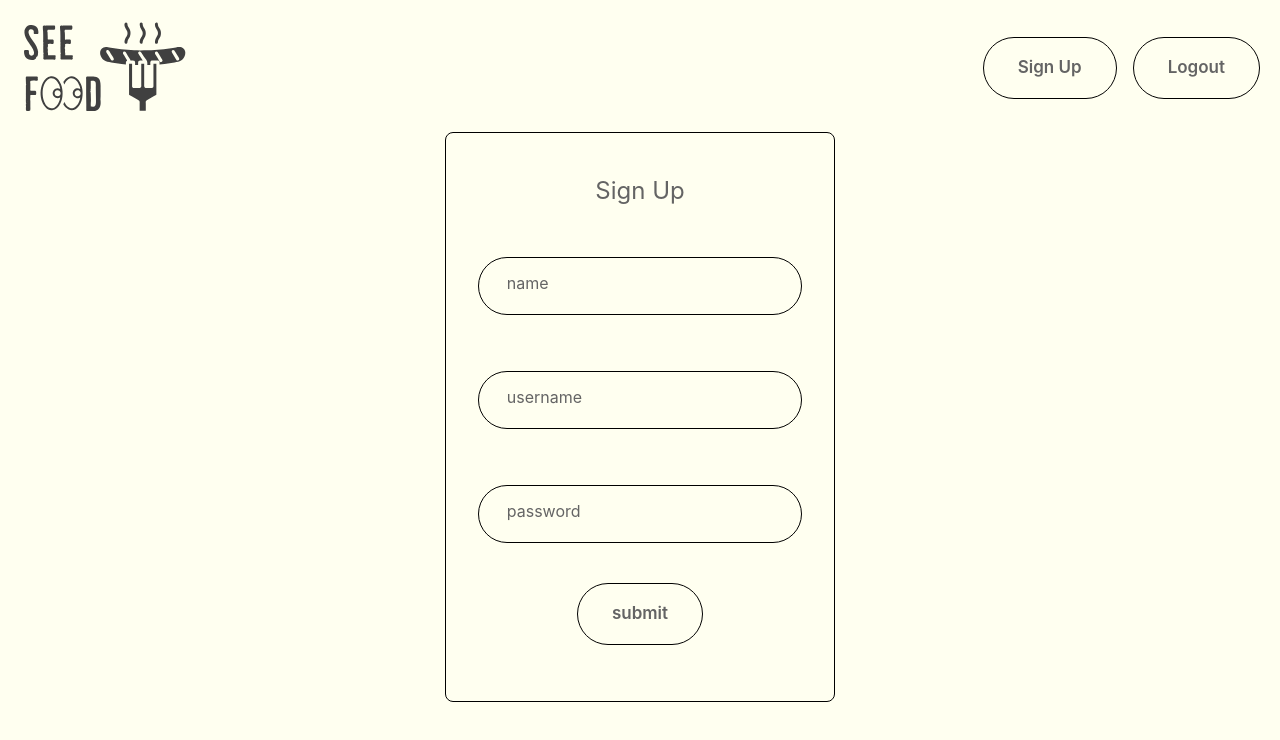
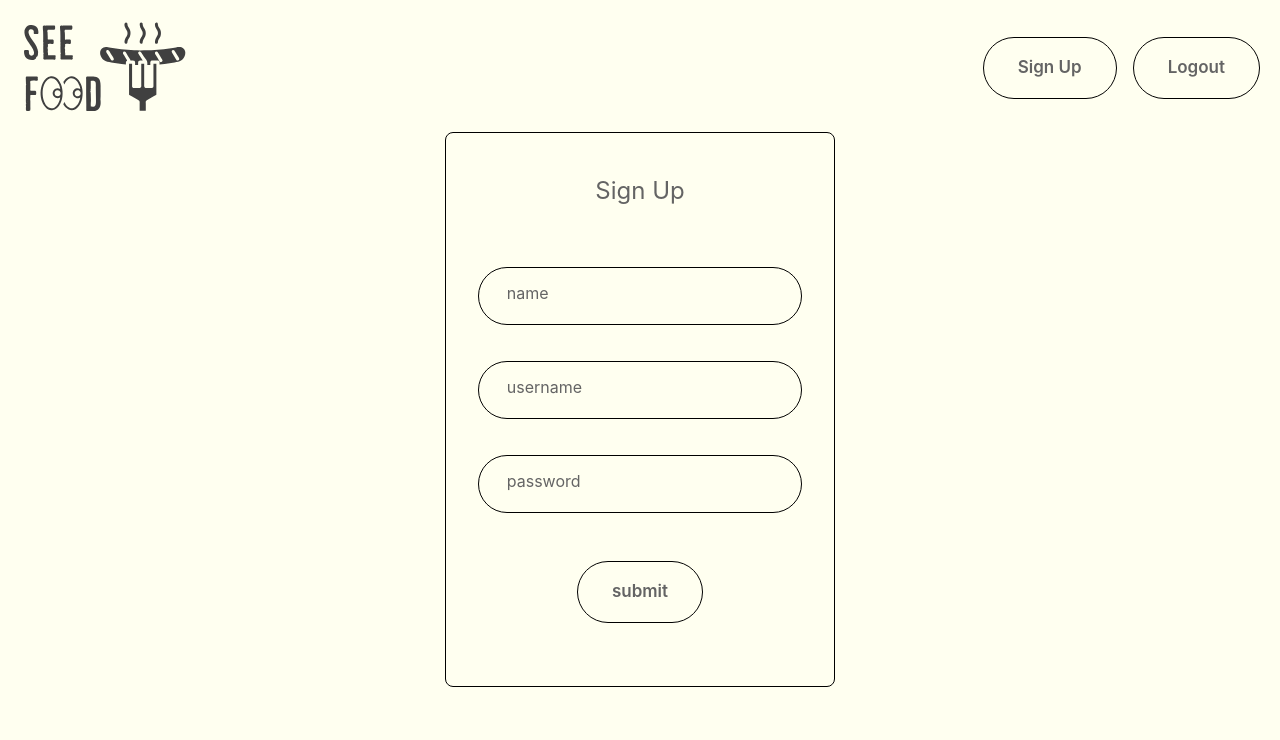
Before and after one commit to kylegothman/see-food, a React (Create React App) app: page / in a window 1280 px wide. Shown: the top 740 px of the page. Built offline with nearby package versions, Linux system fonts and the light colour scheme.

Commit message:
fixed mored css bugs in register card. Began moving psuedo elements to the js file

```diff
--- a/src/components/registerCard/RegisterCard.js
+++ b/src/components/registerCard/RegisterCard.js
@@ -7,13 +7,17 @@ import NavButton from '../ui/button/Button';
 export function RegisterCard() {
     return (
         <Center bg='yellow.50'>
-        <Box className='card'>
+        <Box className='card'
+                       _hover={{
+                        transform: 'translateY(-4px) translateX(-2px)',
+                        backgroundColor: '#FCD035',
+                        shadow: '2px 5px 0 0 black' }}>
             <Box className="header">
                 <h2>Sign Up</h2>
             </Box>
-            <Box className="username">
-                <input className="username__input" type="text" name="name" autoComplete="off" required />
-                <label className="username__label" htmlFor="username">name</label>
+            <Box className="name">
+                <input className="name__input" type="text" name="name" autoComplete="off" required />
+                <label className="name__label" htmlFor="name">name</label>
             </Box>
             <Box className="pw">
                 <input className="pw__input" type="text" name="name" autoComplete="off" required />
@@ -23,7 +27,7 @@ export function RegisterCard() {
                 <input className="pw__input" type="text" name="name" autoComplete="off" required />
                 <label className="pw__label" htmlFor="password">password</label>
             </Box>
-            <Box m={10}>
+            <Box p={8}>
             <NavButton name='submit' />
             </Box>
         </Box>
--- a/src/components/registerCard/registerCard.css
+++ b/src/components/registerCard/registerCard.css
@@ -18,32 +18,19 @@
   font-size: 1.5em;
 }
 
-.card:hover {
-  transform: translateY(-4px) translateX(-2px);
-  background-color: #FCD035;
-  box-shadow: 2px 5px 0 0 black;
-}
-
 .card:focus-within {
   transform: translateY(-4px) translateX(-2px);
   background-color: #FCD035;
   box-shadow: 2px 5px 0 0 black;
 }
-
-.card:hover input {
-  border: 1px solid black;
-}
-
-.card:hover label {
-  color: rgb(100, 100, 100);
-}
-
-.username {
+.name {
+  padding-top: 10px;
+  margin: 1em 0 1em 0;
   max-width: 100%;
   position: relative;
 }
 
-.username__input {
+.name__input {
   background-color: #FFFFF0;
   border: 1px solid black;
   color: black;
@@ -57,36 +44,36 @@
   width: 100%;
 }
 
-.username__input:hover {
+.name__input:hover {
   transform: translateY(-4px) translateX(-2px);
   border: 1px solid black;
   box-shadow: 2px 5px 0 0 black;
   background-color: #FFFFF0;
 }
 
-.username__input:active {
+.name__input:active {
   transform: translateY(2px) translateX(1px);
   box-shadow: 0 0 0 0 black;
   background-color: #FFFFF0;
 }
 
-.username__input:focus {
+.name__input:focus {
   transform: translateY(-4px) translateX(-2px);
   border: 1px solid black;
   box-shadow: 2px 5px 0 0 black;
 }
 
-input.username__input:valid {
+input.name__input:valid {
   transform: translateY(-4px) translateX(-2px);
   border: 1px solid black;
   box-shadow: 2px 5px 0 0 black;
 }
 
-input:hover ~label {
+input.name__input:hover ~label {
   transform: translateY(-4px) translateX(-2px);
 }
 
-.username label {
+.name__label {
   font-size: 100%;
   position: absolute;
   left: 0;
@@ -97,7 +84,7 @@ input:hover ~label {
   color: rgb(100, 100, 100);
 }
 
-input.username__input:valid ~label {
+input.name__input:valid ~label {
   transform: translateY(-104%) scale(.9);
   margin: 0em;
   margin-left: 1.5em;
@@ -105,7 +92,7 @@ input.username__input:valid ~label {
   color: rgb(100, 100, 100);
 }
 
-.username :is(input:focus) ~label {
+.name :is(input:focus) ~label {
   transform: translateY(-104%) scale(.9);
   margin: 0em;
   margin-left: 1.5em;
@@ -117,7 +104,7 @@ input.username__input:valid ~label {
 /*//////////// pw ////////////*/
 
 .pw {
-  padding-top: 40px;
+  padding-top: 20px;
   margin: 1em 0 1em 0;
   max-width: 100%;
   position: relative;
@@ -168,12 +155,7 @@ input.pw__input:valid {
   border: 1px solid black;
   box-shadow: 2px 5px 0 0 black;
 }
-
-input:hover ~label {
-  transform: translateY(-4px) translateX(-2px);
-}
-
-.pw label {
+.pw__label {
   font-size: 100%;
   position: absolute;
   left: 0;
@@ -182,6 +164,9 @@ input:hover ~label {
   pointer-events: none;
   transition: all 0.3s ease;
   color: rgb(100, 100, 100);
+}
+input:hover ~label {
+  transform: translateY(-4px) translateX(-2px);
 }
 
 input.pw__input:valid ~label {
```
